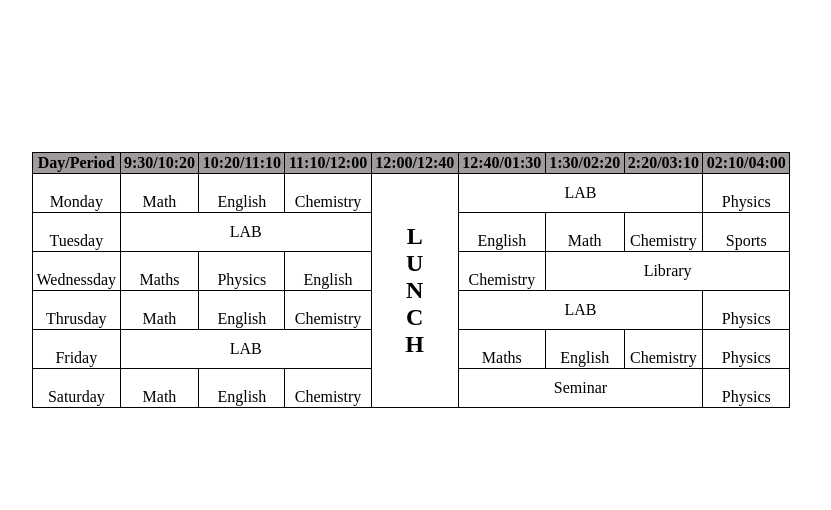
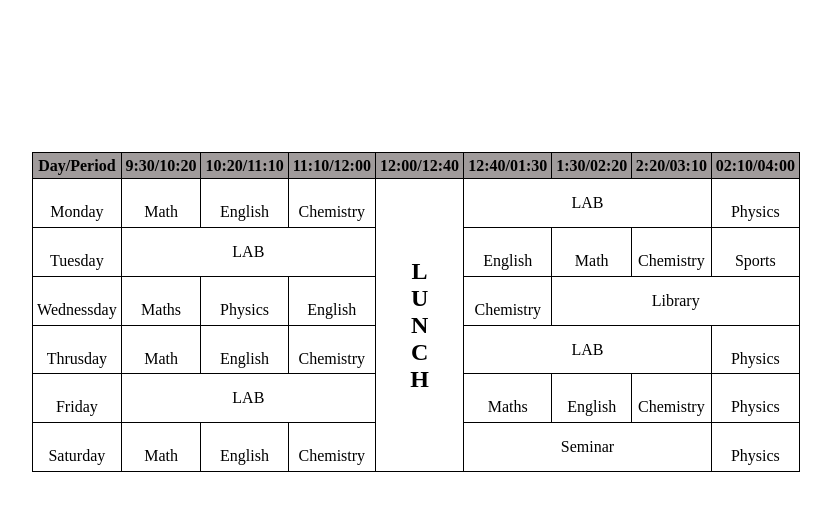
Before and after one commit to tarun908/TableAssignment, a plain HTML site: page index.html in a window 1280 px wide. Shown: the whole page, without its empty margins (186-1017 px from the left). Drawn offline with Linux system fonts and the light colour scheme.

Commit message:
commit changes

```diff
--- a/style.css
+++ b/style.css
@@ -1,3 +1,8 @@
+html, body {
+  height: 100%;
+  width: 100%;
+}
+
 
 td{
     border: 1px solid;
```
Also changed, not shown: table.png (added), 3 other files.
